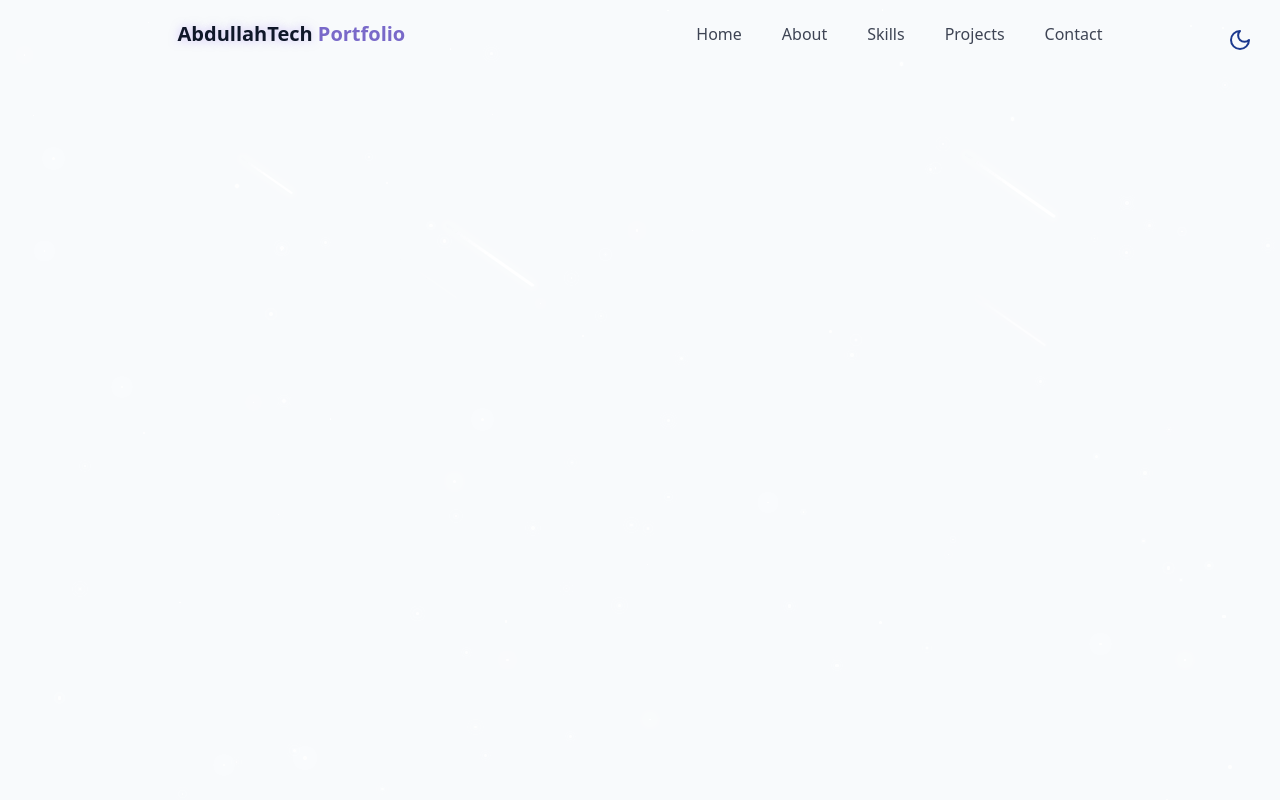
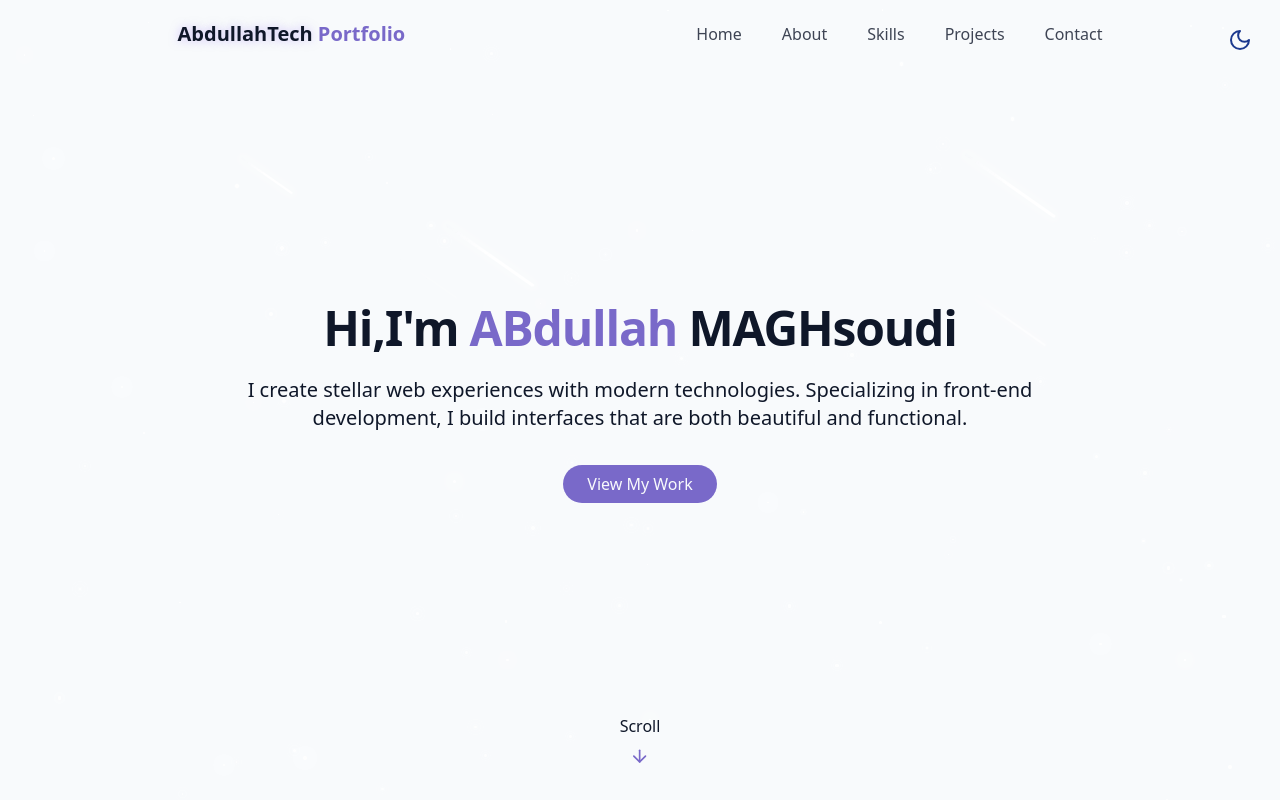
Before and after one commit to Paradise1373/beautifull-project, a React (Vite) app: page / in a window 1280 px wide. Built offline with nearby package versions, Linux system fonts and the light colour scheme.

Commit message:
create heroSection folder

```diff
--- /dev/null
+++ b/src/components/HeroSection.jsx
@@ -0,0 +1,40 @@
+import { ArrowDown } from 'lucide-react'
+
+const HeroSection = () => {
+  return (
+    <section
+      id='hero'
+      className='flex flex-col relative min-h-screen items-center justify-center px-4'
+    >
+      <div className='container max-w-4xl mx-auto z-10 text-center'>
+        <div className='space-y-6'>
+          <h2 className='text-3xl md:text-5xl font-bold tracking-tight'>
+            <span className='opacity-0 animate-fade-in'>Hi,I'm </span>
+            <span className='opacity-0 animate-fade-in-delay-1 text-primary'>
+              ABdullah{' '}
+            </span>
+            <span className='opacity-0 animate-fade-in-delay-2 text-gradient'>
+              MAGHsoudi
+            </span>
+          </h2>
+          <p className='text-lg md:text-xl text-muted-foreground max-2-2xl mx-auto opacity-0 animate-fade-in-delay-3'>
+            I create stellar web experiences with modern technologies.
+            Specializing in front-end development, I build interfaces that are
+            both beautiful and functional.
+          </p>
+          <div className='opacity-0 animate-fade-in-delay-4 pt-4'>
+            <a href='#projects' className='cosmic-button'>
+              View My Work
+            </a>
+          </div>
+        </div>
+      </div>
+      <div className='absolute flex flex-col items-center bottom-8 left-1/2 transform -translate-x-1/2 animate-bounce'>
+        <span className='text-md text-muted-foreground mb-2'>Scroll</span>
+        <ArrowDown className='w-5 h-5 text-primary' />
+      </div>
+    </section>
+  )
+}
+
+export default HeroSection
--- a/src/pages/Home.jsx
+++ b/src/pages/Home.jsx
@@ -1,6 +1,7 @@
 import ThemeToggle from '../components/ThemeToggle'
 import StarBackground from '../components/StarBackground'
 import NavBar from '../components/NavBar'
+import HeroSection from '../components/HeroSection'
 
 const Home = () => {
   return (
@@ -8,6 +9,7 @@ const Home = () => {
       <ThemeToggle />
       <StarBackground />
       <NavBar />
+      <HeroSection />
     </div>
   )
 }
```
